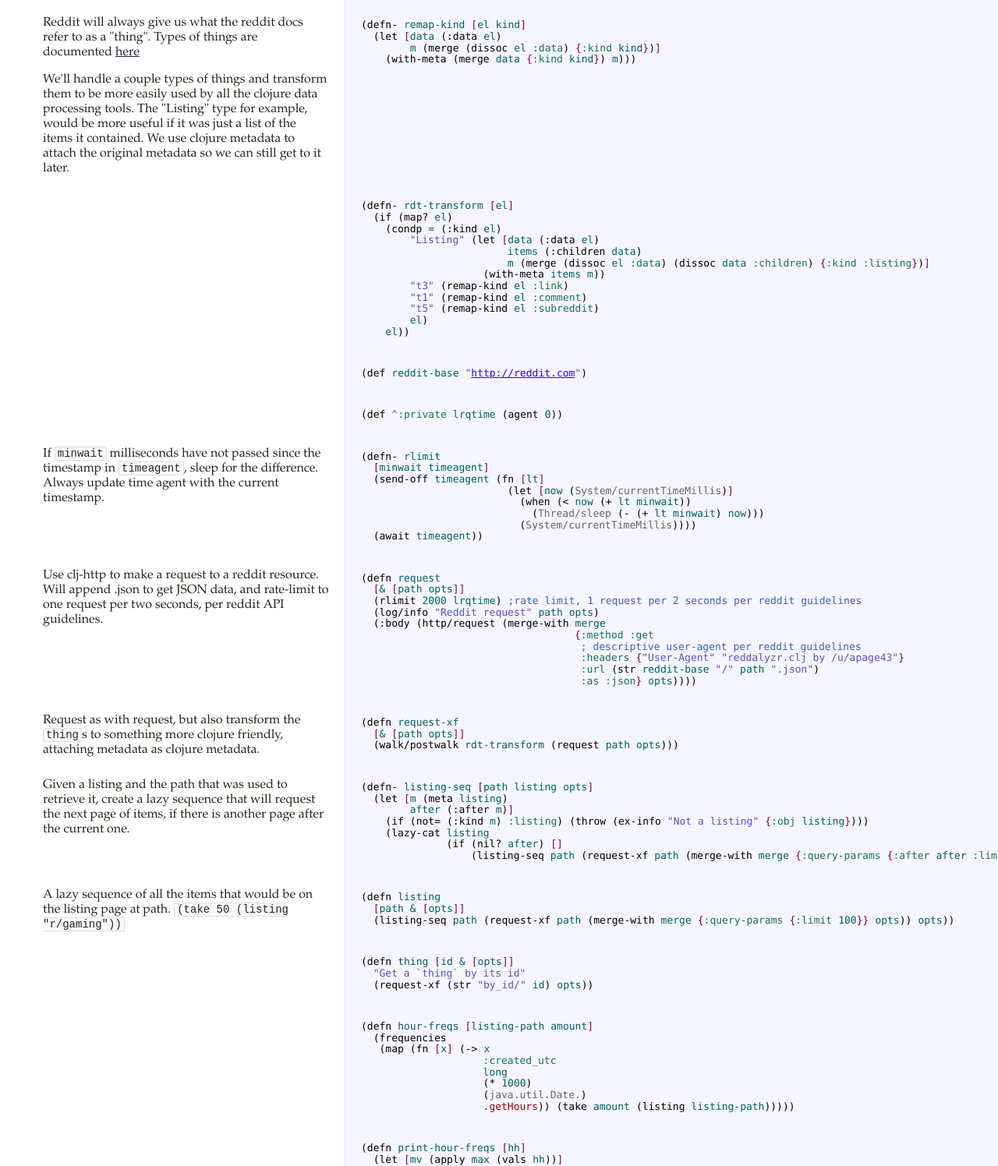
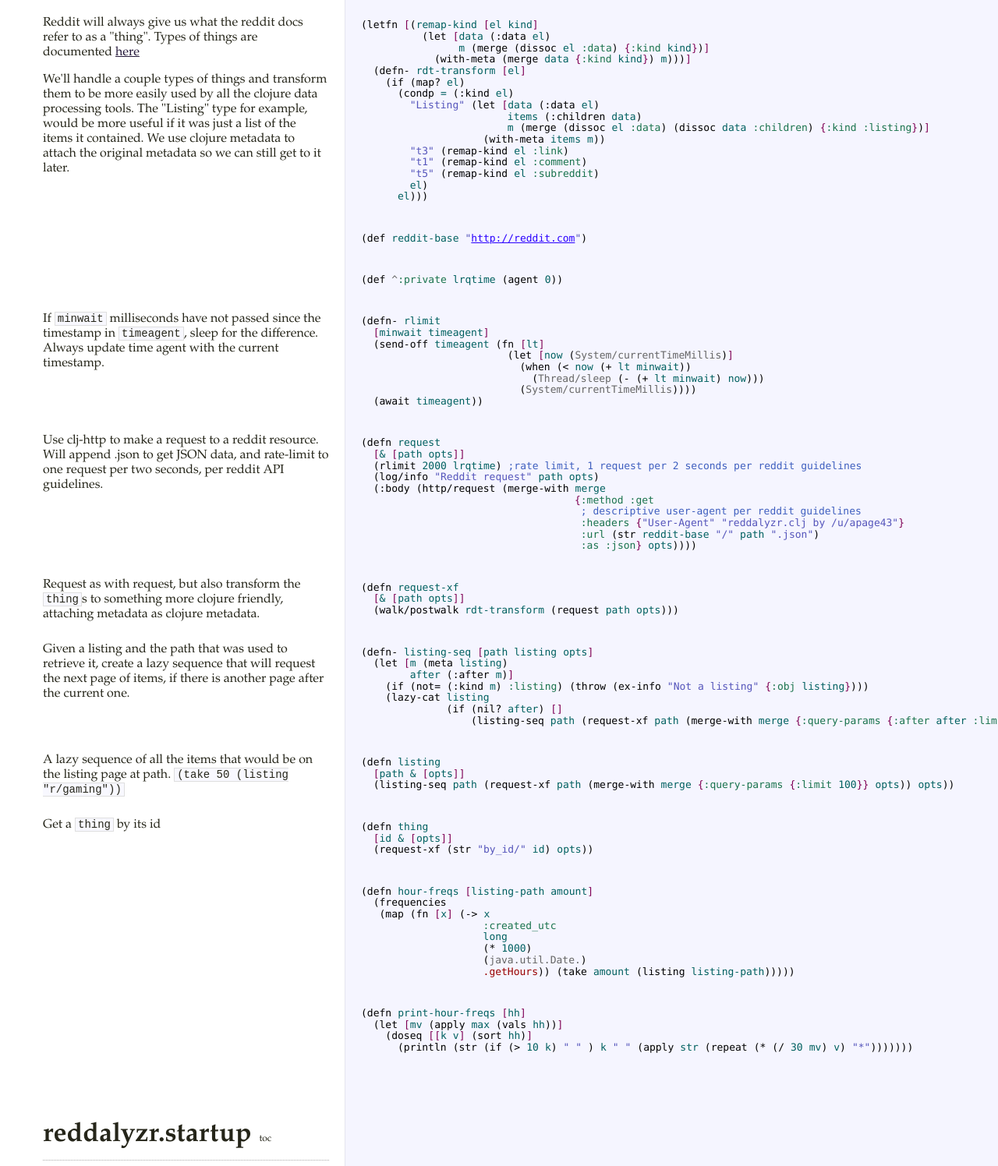
Before and after one commit to apage43/reddalyzr, a plain HTML site: page uberdoc.html in a window 1280 px wide. Shown: the part 3160-4656 px from the top of the page at 78% size. Drawn offline with Linux system fonts and the light colour scheme.

Commit message:
marg update

```diff
--- a/uberdoc.html
+++ b/uberdoc.html
@@ -3147,13 +3147,13 @@ Types of things are documented <a href="https://github.com/reddit/reddit/wiki/th
 all the clojure data processing tools. The "Listing" type for example, would be more
 useful if it was just a list of the items it contained. We use clojure metadata to attach
 the original metadata so we can still get to it later.</p>
-</td><td class="codes"><pre class="brush: clojure">(defn- remap-kind [el kind]
-  (let [data (:data el)
-        m (merge (dissoc el :data) {:kind kind})]
-    (with-meta (merge data {:kind kind}) m)))</pre></td></tr><tr><td class="docs">
-</td><td class="codes"><pre class="brush: clojure">(defn- rdt-transform [el]
-  (if (map? el)
-    (condp = (:kind el)
+</td><td class="codes"><pre class="brush: clojure">(letfn [(remap-kind [el kind]
+          (let [data (:data el)
+                m (merge (dissoc el :data) {:kind kind})]
+            (with-meta (merge data {:kind kind}) m)))]
+  (defn- rdt-transform [el]
+    (if (map? el)
+      (condp = (:kind el)
         &quot;Listing&quot; (let [data (:data el)
                         items (:children data)
                         m (merge (dissoc el :data) (dissoc data :children) {:kind :listing})]
@@ -3162,7 +3162,7 @@ the original metadata so we can still get to it later.</p>
         &quot;t1&quot; (remap-kind el :comment)
         &quot;t5&quot; (remap-kind el :subreddit)
         el)
-    el))</pre></td></tr><tr><td class="docs">
+      el)))</pre></td></tr><tr><td class="docs">
 </td><td class="codes"><pre class="brush: clojure">(def reddit-base &quot;http://reddit.com&quot;)</pre></td></tr><tr><td class="docs">
 </td><td class="codes"><pre class="brush: clojure">(def ^:private lrqtime (agent 0))</pre></td></tr><tr><td class="docs"><p>If <code>minwait</code> milliseconds have not passed since the timestamp in <code>timeagent</code>, sleep
   for the difference. Always update time agent with the current timestamp.</p>
@@ -3200,9 +3200,9 @@ that will request the next page of items, if there is another page after the cur
   <code>(take 50 (listing "r/gaming"))</code></p>
 </td><td class="codes"><pre class="brush: clojure">(defn listing
   [path &amp; [opts]]
-  (listing-seq path (request-xf path (merge-with merge {:query-params {:limit 100}} opts)) opts))</pre></td></tr><tr><td class="docs">
-</td><td class="codes"><pre class="brush: clojure">(defn thing [id &amp; [opts]]
-  &quot;Get a `thing` by its id&quot;
+  (listing-seq path (request-xf path (merge-with merge {:query-params {:limit 100}} opts)) opts))</pre></td></tr><tr><td class="docs"><p>Get a <code>thing</code> by its id</p>
+</td><td class="codes"><pre class="brush: clojure">(defn thing
+  [id &amp; [opts]]
   (request-xf (str &quot;by_id/&quot; id) opts))</pre></td></tr><tr><td class="docs">
 </td><td class="codes"><pre class="brush: clojure">(defn hour-freqs [listing-path amount]
   (frequencies
```
